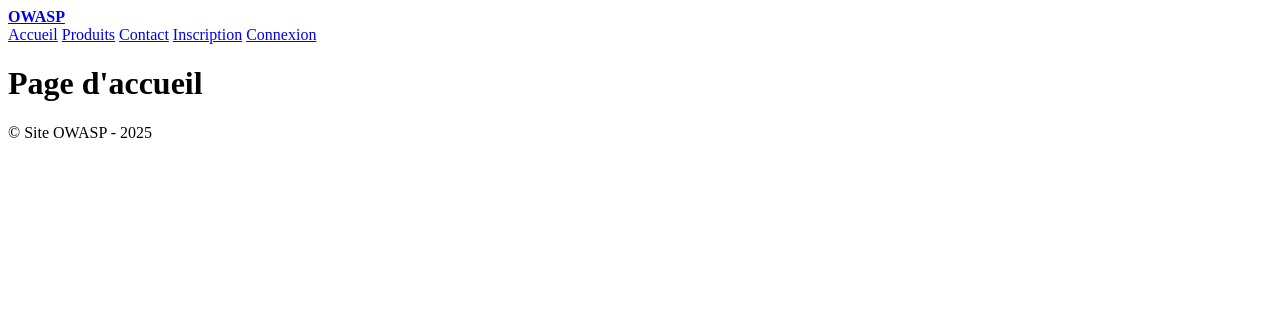
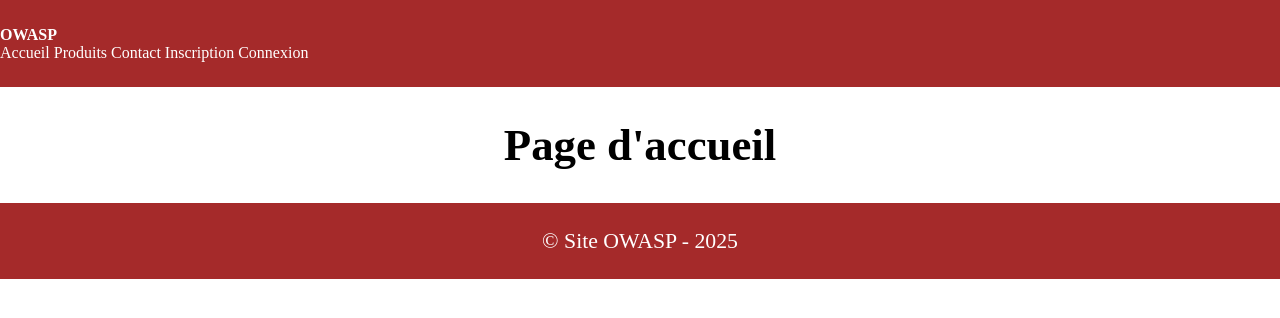
Before and after one commit to AmaraABC/Projet-OWASP, a PHP site: page / in a window 1280 px wide. Shown: the top 318 px of the page. Run offline with PHP 8.4, Linux system fonts and the light colour scheme; some libraries are stand-ins or nearby versions.

Commit message:
Amélioration de la feuille de style et de la page 'détails'

```diff
--- a/View/detail.php
+++ b/View/detail.php
@@ -19,6 +19,9 @@
                     Date d'ajout du produit : <?php echo $detail['created_at']; ?>
                 </p>
                 <p>
+                    <?php echo $detail['description'] ?>
+                </p>
+                <p>
                     <?php echo $detail['price']; ?> €
                 </p>
             </article>
--- a/View/style/style.css
+++ b/View/style/style.css
@@ -0,0 +1,35 @@
+* {
+    padding: 0;
+    margin: 0;
+    outline: 0;
+    box-sizing: border-box;
+    text-decoration: none;
+}
+
+/* Haut-de-page et Pied-de-page */
+.owasp-header, .owasp-footer {
+    padding: 2vw 0;
+    background-color: brown;
+}
+
+.owasp-header a {
+    color: white;
+}
+
+.owasp-footer {
+    text-align: center;
+    color: white;
+    font-size: 1.7vw;
+}
+
+/* Intitulé de chaque page */
+.page-title {
+    text-align: center;
+    font-size: 3.5vw;
+    margin: 2.5vw 0;
+    font-weight: bold;
+}
+
+.owasp-product-text {
+    padding-bottom: 2vw;
+}
```
